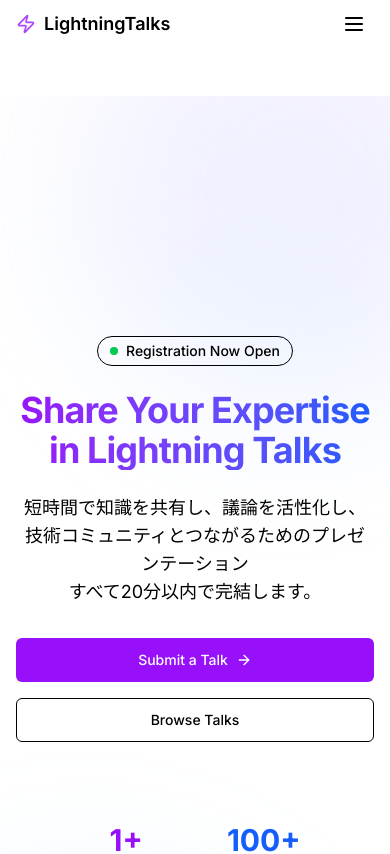
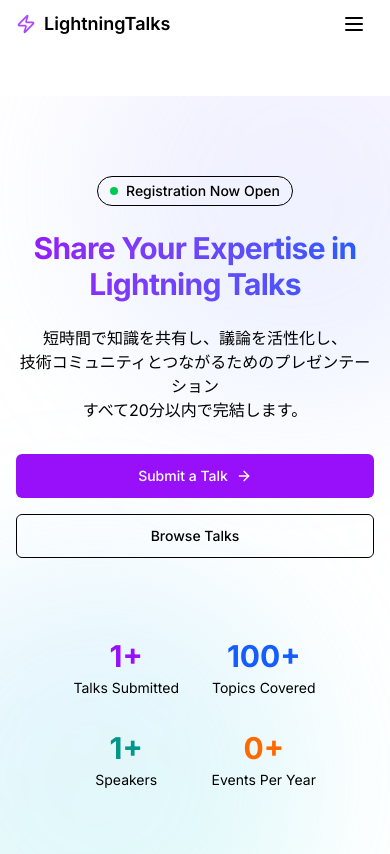
Before and after one commit to lvncer/lt, a Next.js app: page / in a window 390 px wide. Shown: the top 854 px of the page. Built offline with nearby package versions, Linux system fonts and the light colour scheme; no server answers; the database is empty.

Commit message:
feat: adjust padding and font sizes in HeroSection for improved responsiveness

```diff
--- a/src/components/ui/heroSection.tsx
+++ b/src/components/ui/heroSection.tsx
@@ -64,7 +64,7 @@ export default function HeroSection() {
         />
       </motion.div>
 
-      <div className="container mx-auto px-4 py-60 md:py-32">
+      <div className="container mx-auto px-4 py-20 sm:py-32 md:py-38 lg:py-44">
         <motion.div
           className="flex flex-col items-center text-center"
           variants={container}
@@ -81,14 +81,14 @@ export default function HeroSection() {
 
           <motion.h1
             variants={item}
-            className="text-4xl md:text-5xl lg:text-6xl font-bold tracking-tight mb-6 bg-clip-text text-transparent bg-gradient-to-r from-purple-600 to-blue-600"
+            className="text-3xl sm:text-4xl md:text-5xl lg:text-6xl font-bold tracking-tight mb-6 bg-clip-text text-transparent bg-gradient-to-r from-purple-600 to-blue-600"
           >
             Share Your Expertise in Lightning&nbsp;Talks
           </motion.h1>
 
           <motion.p
             variants={item}
-            className="text-lg md:text-xl text-muted-foreground max-w-3xl mb-8"
+            className="text-base sm:text-lg md:text-xl text-muted-foreground max-w-xl sm:max-w-2xl md:max-w-3xl mb-8"
           >
             短時間で知識を共有し、議論を活性化し、
             <br />
```
